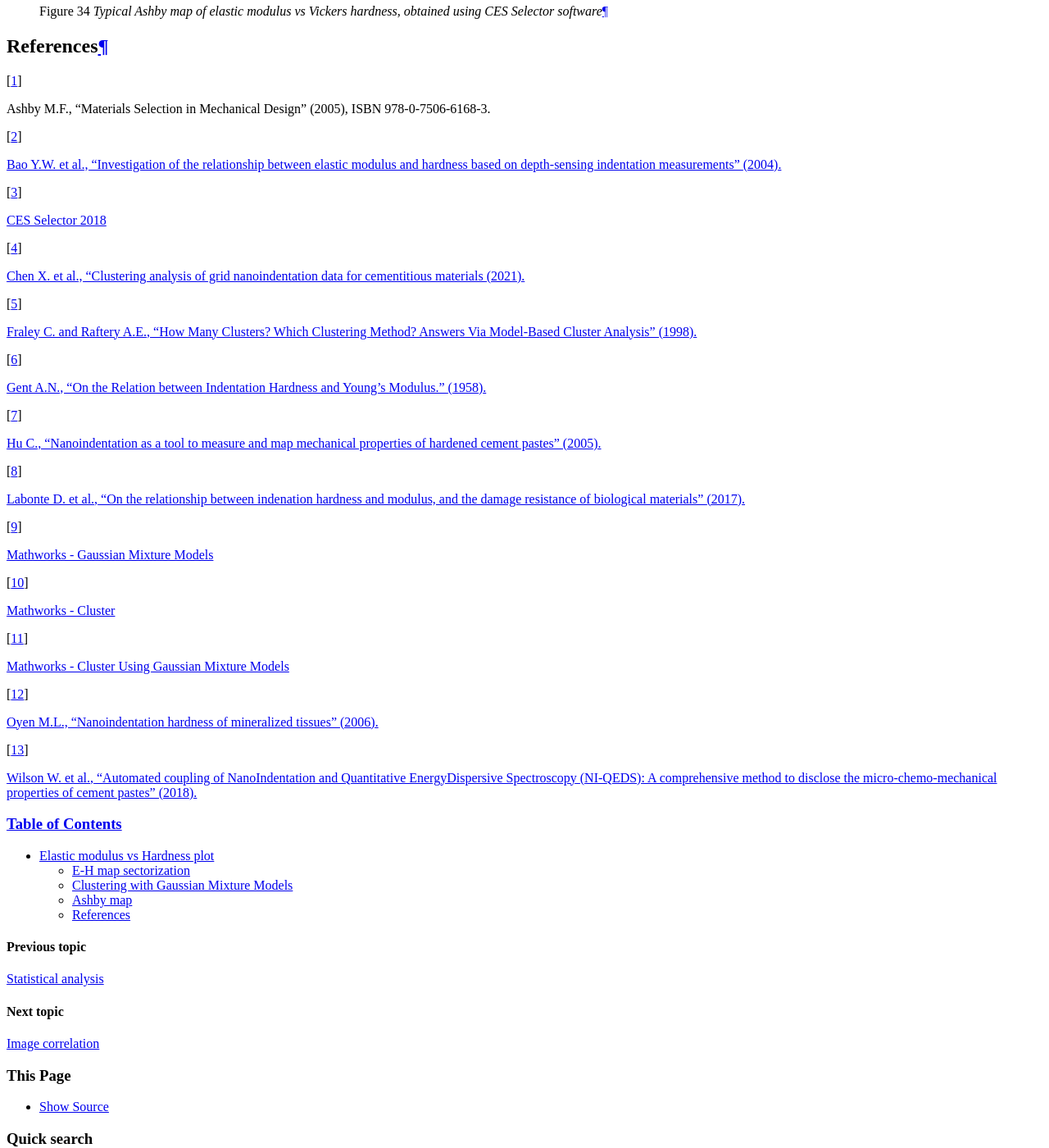
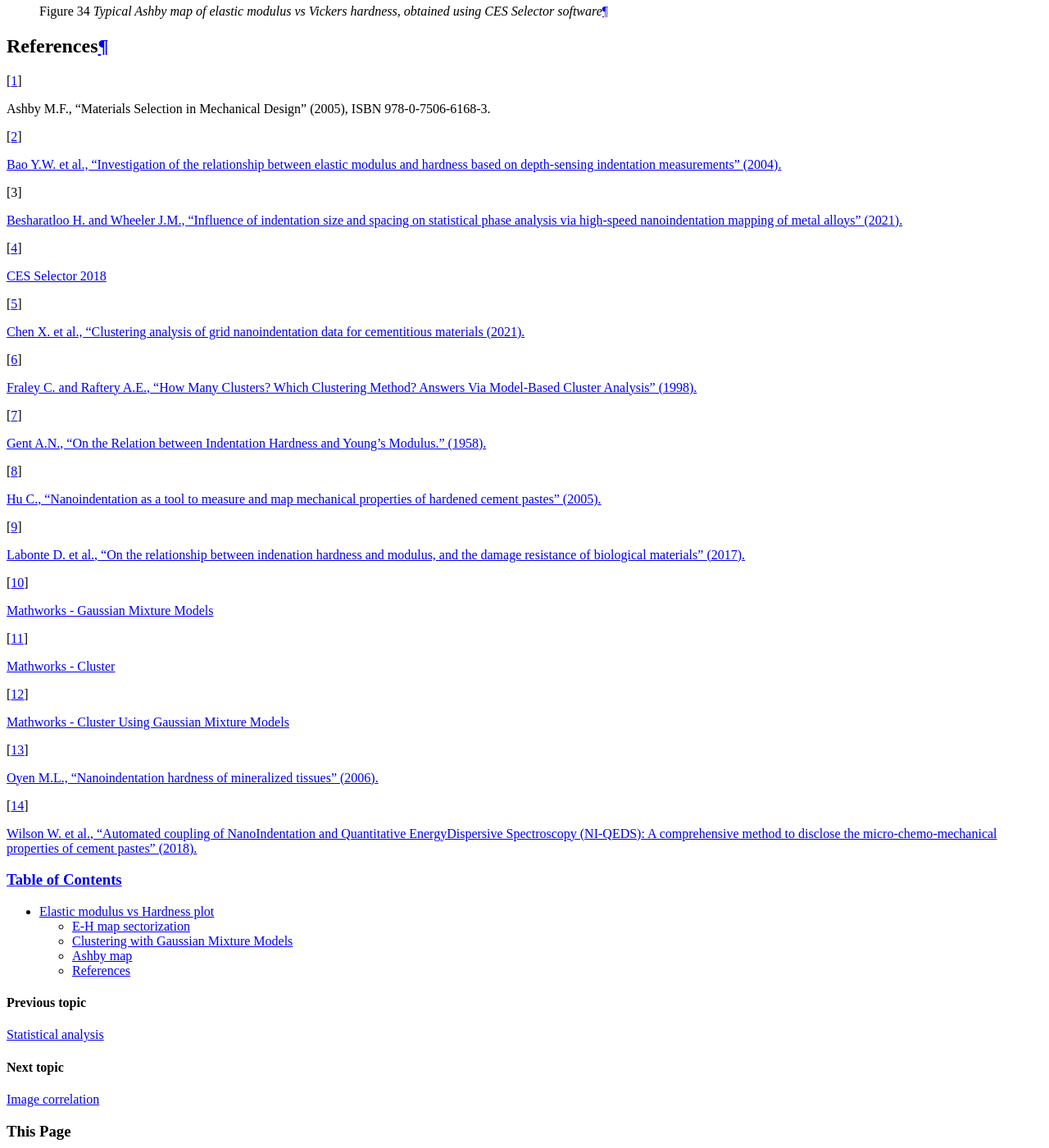
Before and after one commit to DavidMercier/TriDiMap, a Sphinx documentation site: the page built from doc/E_H.rst, in a window 1280 px wide and 1400 px high, scrolled down 2408 px. Shown: the whole window at 82% size. Built offline with Sphinx 7.4.7, drawn with Linux system fonts in a browser that asks for light colours; comment, search, counter and statistics services are not loaded; some of the changed text lies outside the part shown.

Commit message:
Update E_H.rst

```diff
--- a/doc/E_H.rst
+++ b/doc/E_H.rst
@@ -74,6 +74,7 @@ References
 
 .. [#Ashby_2005] Ashby M.F., "Materials Selection in Mechanical Design" (2005), ISBN 978-0-7506-6168-3.
 .. [#Bao_2004] `Bao Y.W. et al., "Investigation of the relationship between elastic modulus and hardness based on depth-sensing indentation measurements" (2004). <https://doi.org/110.1016/j.actamat.2004.08.002>`_
+.. [#Besharatloo_2021] `Besharatloo H. and Wheeler J.M., "Influence of indentation size and spacing on statistical phase analysis via high‑speed nanoindentation mapping of metal alloys" (2021). <https://doi.org/10.1557/s43578-021-00214-5>`_
 .. [#CES_Selector] `CES Selector 2018 <https://www.grantadesign.com/>`_
 .. [#Chen_2021] `Chen X. et al., "Clustering analysis of grid nanoindentation data for cementitious materials (2021). <https://link.springer.com/article/10.1007/s10853-021-05848-8>`_
 .. [#Fraley_1998] `Fraley C. and Raftery A.E., "How Many Clusters? Which Clustering Method? Answers Via Model-Based Cluster Analysis" (1998). <https://doi.org/10.1093/comjnl/41.8.578>`_
```
